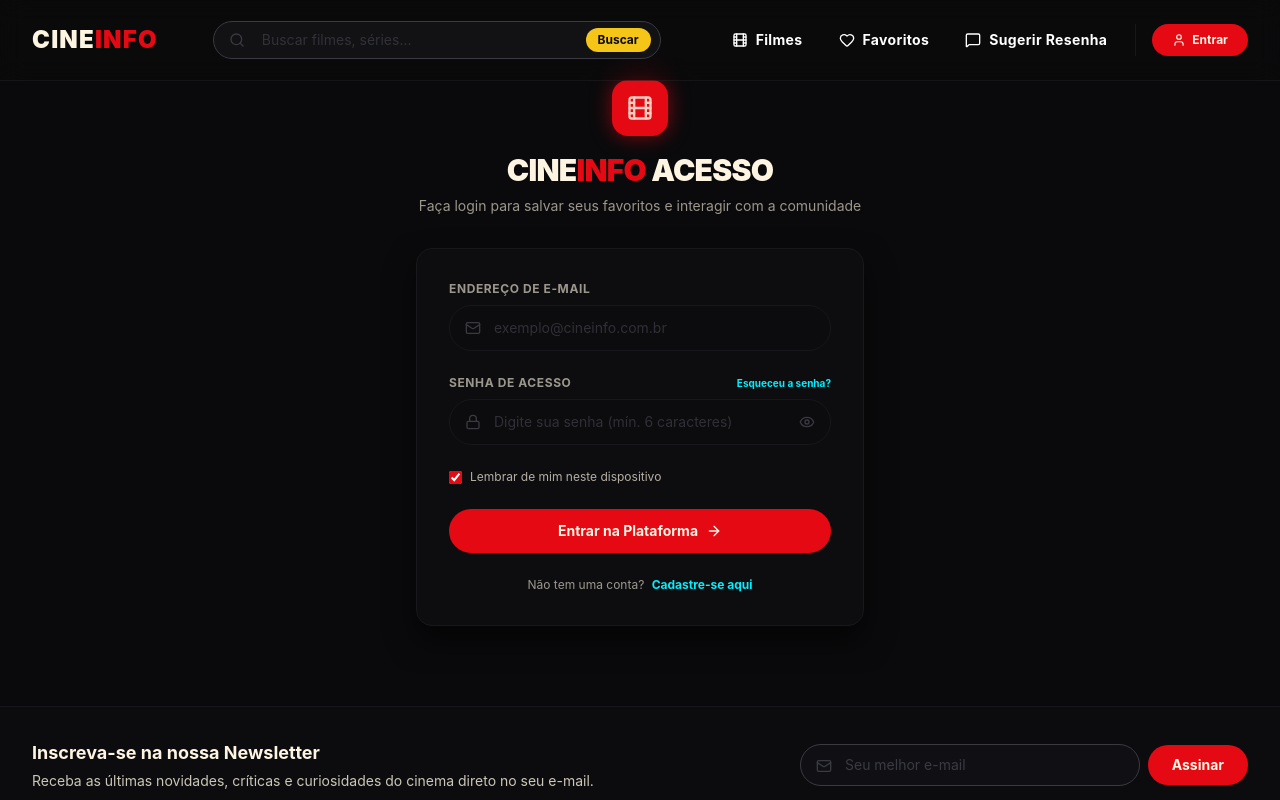
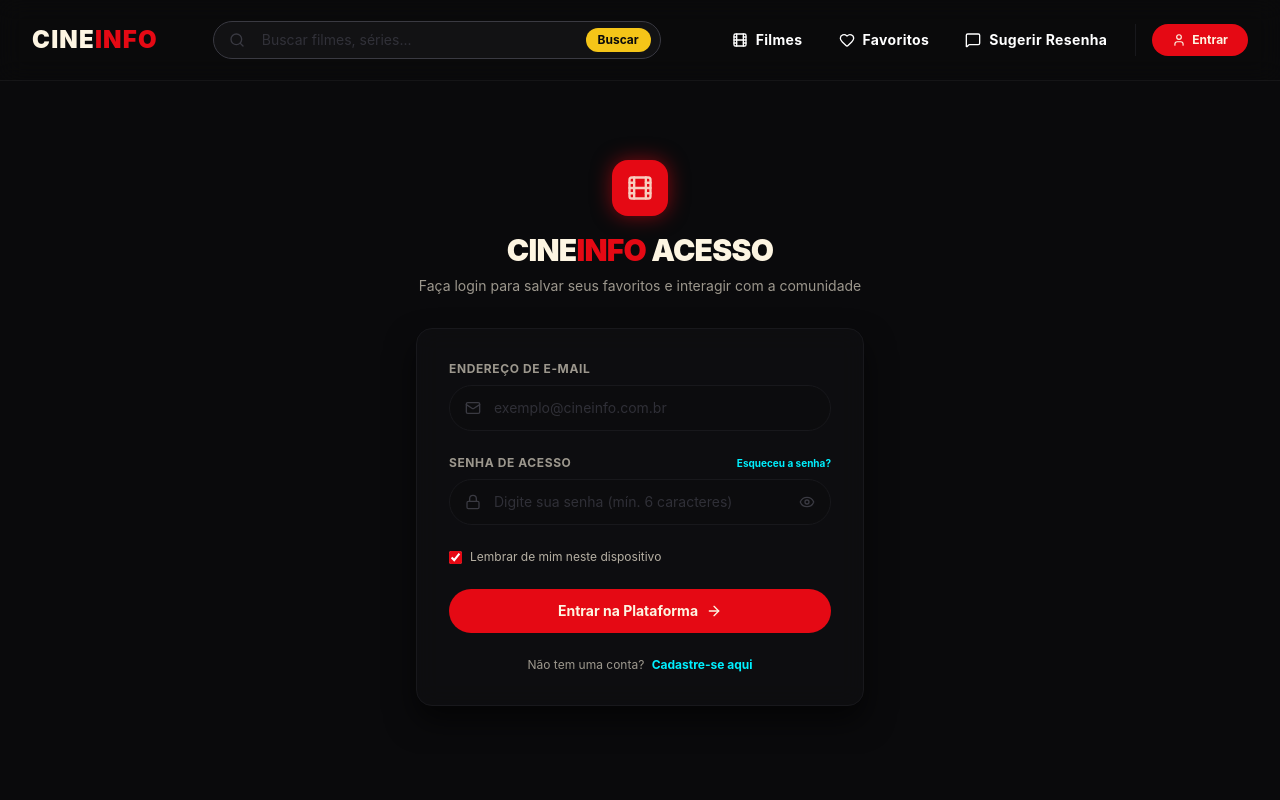
Before and after one commit to brendajacques/cineinfo-react-frontend, a React (Vite) app: page /login in a window 1280 px wide. Shown: the top 800 px of the page. Built offline with nearby package versions, Linux system fonts and the light colour scheme.

Commit message:
fix(layout): corrigir sobreposição do menu de navegação nos elementos das páginas

```diff
--- a/src/components/Header.jsx
+++ b/src/components/Header.jsx
@@ -157,6 +157,14 @@ function Header() {
         </div>
       </div>
 
+      {/* Mobile Drawer Backdrop */}
+      {isOpen && (
+        <div
+          className="fixed inset-0 top-20 bg-black/60 backdrop-blur-xs z-40 lg:hidden"
+          onClick={() => setIsOpen(false)}
+        />
+      )}
+
       {/* Mobile Drawer (Expandable menu) */}
       <div
         className={`lg:hidden border-t border-cinema-charcoal bg-cinema-black transition-all duration-300 ease-in-out overflow-hidden ${isOpen ? 'max-h-[500px] opacity-100 py-4' : 'max-h-0 opacity-0 pointer-events-none'
--- a/src/components/Layout.jsx
+++ b/src/components/Layout.jsx
@@ -10,7 +10,7 @@ function Layout({ children, fullWidth = false }) {
           {children}
         </main>
       ) : (
-        <main className="flex-1 w-full max-w-7xl mx-auto px-4 sm:px-6 lg:px-8 py-8">
+        <main className="flex-1 w-full max-w-7xl mx-auto px-4 sm:px-6 lg:px-8 pt-28 pb-12">
           {children}
         </main>
       )}
--- a/src/pages/MovieDetails.jsx
+++ b/src/pages/MovieDetails.jsx
@@ -135,7 +135,7 @@ function MovieDetails() {
 
   return (
     <Layout>
-      <div className="max-w-7xl mx-auto px-4 sm:px-6 lg:px-8 py-6 space-y-8">
+      <div className="space-y-8">
 
         <div className="flex justify-start">
           <button
```
